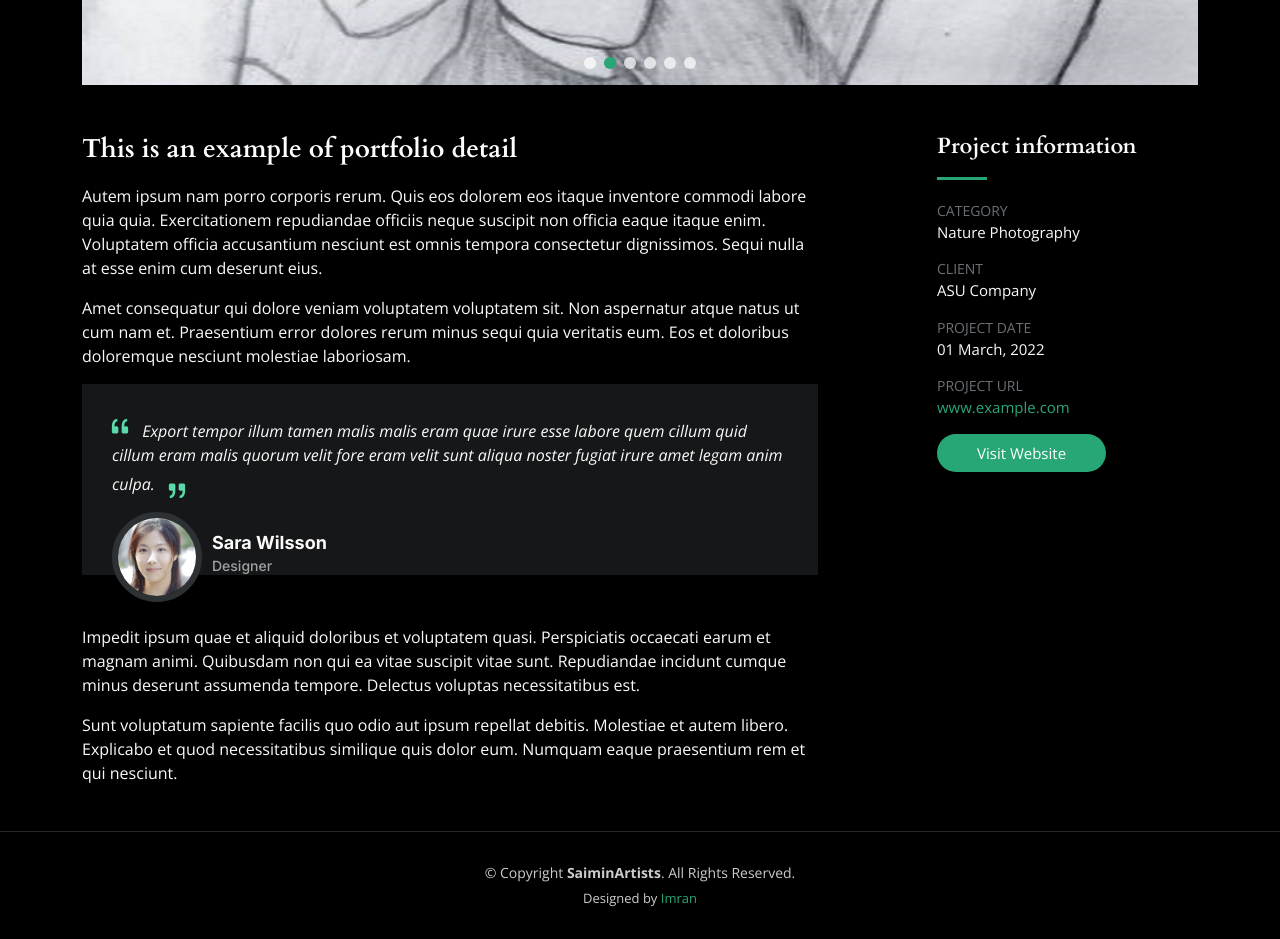
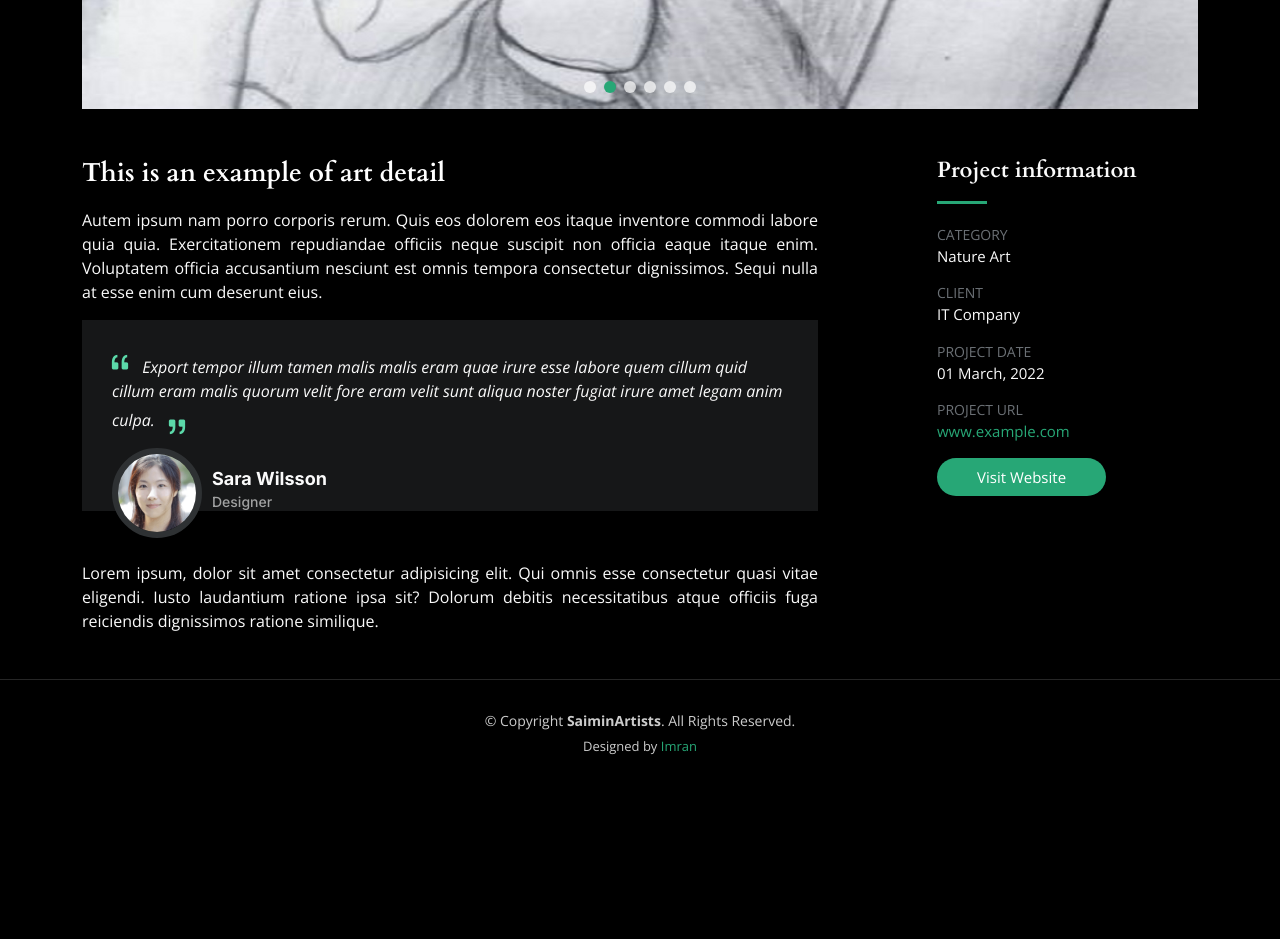
Before and after one commit to fayjulislamalimran/Saimin-Artists, a plain HTML site: page gallery-single.html in a window 1280 px wide. Shown: the part 1140-2079 px from the top of the page. After the commit the page ends 1927 px from the top, so only its background shows below. Drawn offline with nearby package versions, Linux system fonts and the light colour scheme.

Commit message:
Some updat

```diff
--- a/gallery-single.html
+++ b/gallery-single.html
@@ -76,7 +76,7 @@
         <div class="row d-flex justify-content-center">
           <div class="col-lg-6 text-center">
             <h2>Gallery Single</h2>
-            <p>Odio et unde deleniti. Deserunt numquam exercitationem. Officiis quo odio sint voluptas consequatur ut a odio voluptatem. Sit dolorum debitis veritatis natus dolores. Quasi ratione sint. Sit quaerat ipsum dolorem.</p>
+            <p style="text-align: justify;">Lorem ipsum dolor sit amet consectetur adipisicing elit. Praesentium sequi omnis dolorem nemo, nisi nihil quos reiciendis expedita veritatis ex fugit alias dolores, harum aspernatur quas hic. Necessitatibus, cum fugiat.</p>
 
             <a class="cta-btn" href="contact.html">Available for hire</a>
 
@@ -124,16 +124,13 @@
 
           <div class="col-lg-8">
             <div class="portfolio-description">
-              <h2>This is an example of portfolio detail</h2>
-              <p>
+              <h2>This is an example of art detail</h2>
+              <p style="text-align: justify;">
                 Autem ipsum nam porro corporis rerum. Quis eos dolorem eos itaque inventore commodi labore quia quia. Exercitationem repudiandae officiis neque suscipit non officia eaque itaque enim. Voluptatem officia accusantium nesciunt est omnis tempora consectetur dignissimos. Sequi nulla at esse enim cum deserunt eius.
-              </p>
-              <p>
-                Amet consequatur qui dolore veniam voluptatem voluptatem sit. Non aspernatur atque natus ut cum nam et. Praesentium error dolores rerum minus sequi quia veritatis eum. Eos et doloribus doloremque nesciunt molestiae laboriosam.
               </p>
 
               <div class="testimonial-item">
-                <p>
+                <p >
                   <i class="bi bi-quote quote-icon-left"></i>
                   Export tempor illum tamen malis malis eram quae irure esse labore quem cillum quid cillum eram malis quorum velit fore eram velit sunt aliqua noster fugiat irure amet legam anim culpa.
                   <i class="bi bi-quote quote-icon-right"></i>
@@ -144,13 +141,7 @@
                   <h4>Designer</h4>
                 </div>
               </div>
-
-              <p>
-                Impedit ipsum quae et aliquid doloribus et voluptatem quasi. Perspiciatis occaecati earum et magnam animi. Quibusdam non qui ea vitae suscipit vitae sunt. Repudiandae incidunt cumque minus deserunt assumenda tempore. Delectus voluptas necessitatibus est.
-
-              <p>
-                Sunt voluptatum sapiente facilis quo odio aut ipsum repellat debitis. Molestiae et autem libero. Explicabo et quod necessitatibus similique quis dolor eum. Numquam eaque praesentium rem et qui nesciunt.
-              </p>
+                <p style="text-align: justify;">Lorem ipsum, dolor sit amet consectetur adipisicing elit. Qui omnis esse consectetur quasi vitae eligendi. Iusto laudantium ratione ipsa sit? Dolorum debitis necessitatibus atque officiis fuga reiciendis dignissimos ratione similique.</p>
 
             </div>
           </div>
@@ -159,8 +150,8 @@
             <div class="portfolio-info">
               <h3>Project information</h3>
               <ul>
-                <li><strong>Category</strong> <span>Nature Photography</span></li>
-                <li><strong>Client</strong> <span>ASU Company</span></li>
+                <li><strong>Category</strong> <span>Nature Art</span></li>
+                <li><strong>Client</strong> <span>IT Company</span></li>
                 <li><strong>Project date</strong> <span>01 March, 2022</span></li>
                 <li><strong>Project URL</strong> <a href="#">www.example.com</a></li>
                 <li><a href="#" class="btn-visit align-self-start">Visit Website</a></li>
```
